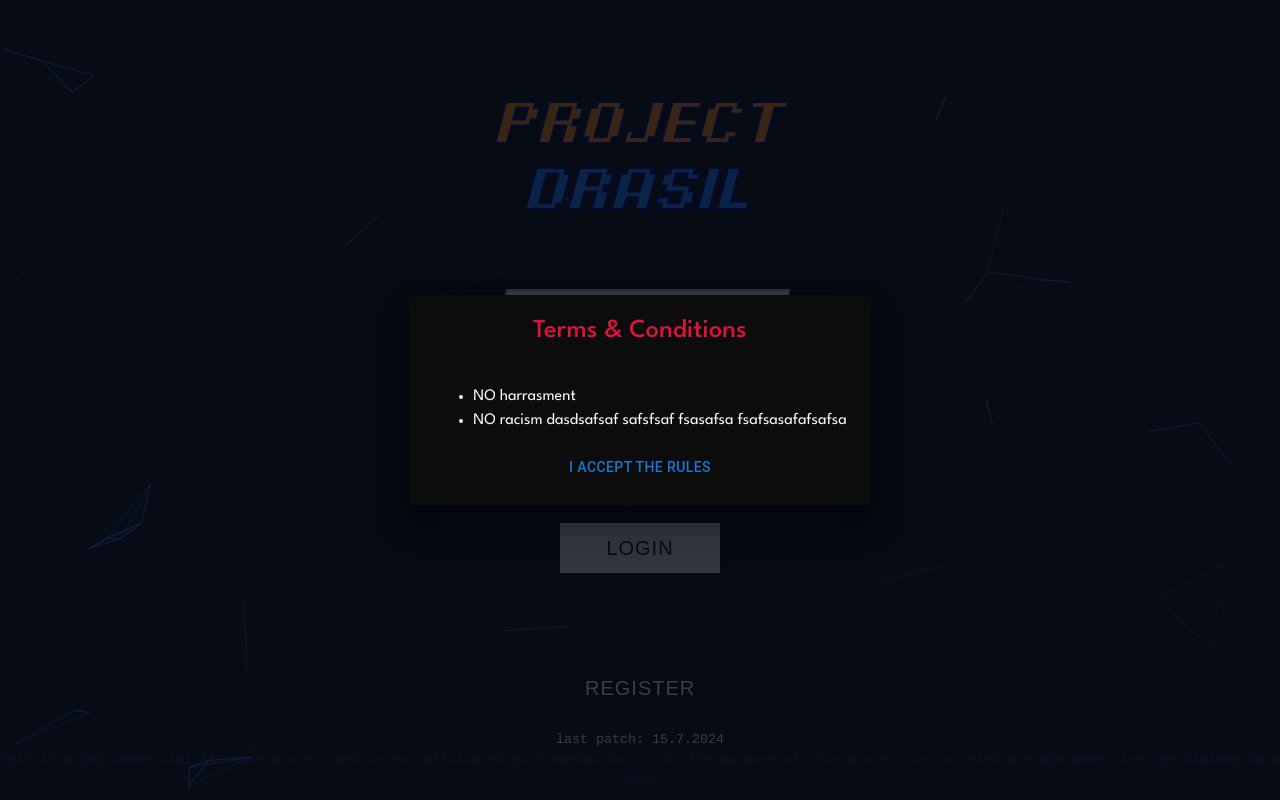
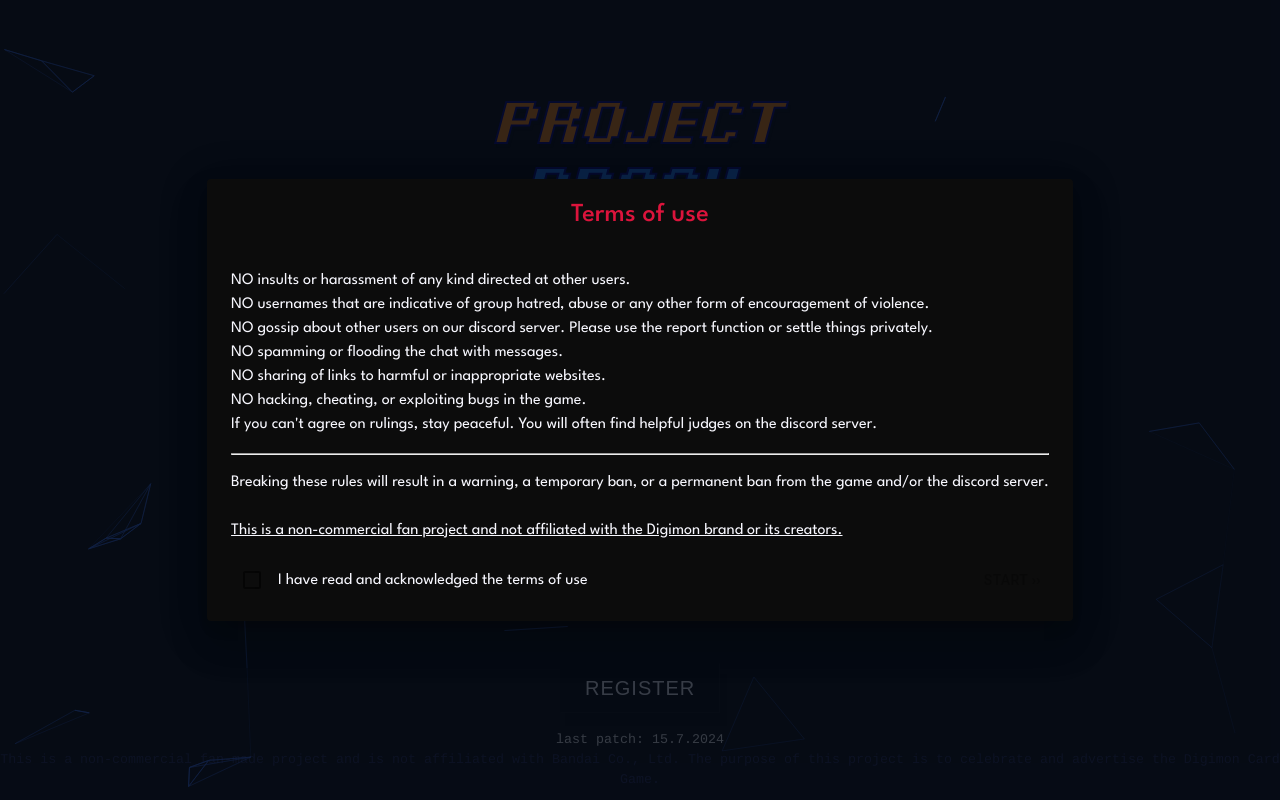
Before and after one commit to WE-Kaito/digimon-tcg-simulator, a React (Vite) app in the folder frontend/: page /login in a window 1280 px wide. Built offline with nearby package versions, Linux system fonts and the light colour scheme; no server answers; the HTML template or start-up script is replaced by a standard one; a web font is replaced by a local one.

Commit message:
* add terms of use * add long press to components with custom context menu

```diff
--- a/frontend/src/components/Card.tsx
+++ b/frontend/src/components/Card.tsx
@@ -17,6 +17,7 @@
 import {CSS} from '@dnd-kit/utilities';
 import {WSUtils} from "../pages/GamePage.tsx";
 import {useGameUIStates} from "../hooks/useGameUIStates.ts";
+import {useLongPress} from "../hooks/useLongPress.ts";
 
 const digimonLocations = ["myDigi1", "myDigi2", "myDigi3", "myDigi4", "myDigi5", "myDigi6", "myDigi7", "myDigi8",
     "myDigi9", "myDigi10", "opponentDigi1", "opponentDigi2", "opponentDigi3", "opponentDigi4", "opponentDigi5",
@@ -182,6 +183,13 @@
     const showCardModifiers = locationsWithAdditionalInfo.includes(location) && cardWidth > 60 && !isDragging && !isDraggingStack;
     const renderModifiersOnTop = (digimonLocations.includes(location) && index === (locationCards.length - 1)) || (tamerLocations.includes(location) && index === 0);
 
+    function onLongPress(e: React.TouchEvent<HTMLImageElement>) {
+        if (myBALocations.includes(location)) setCardToSend(card.id, location);
+        onContextMenu?.(e as unknown as React.MouseEvent<HTMLDivElement, MouseEvent>);
+    }
+
+    const { handleTouchStart, handleTouchEnd } = useLongPress({onLongPress});
+
     return (
         <Wrapper id={index === locationCards.length - 1 ? location : ""}
                  style={{...style, ...(isDragging && { transform: transformWithoutRotation, zIndex: 9999 })}}
@@ -236,6 +244,7 @@
 
             {((!isDragging && !isPartOfDraggedStack) || isHandHidden) && <StyledImage
                 style={{ ...(isDragging && isHandHidden && {transform: CSS.Translate.toString(transform), cursor: "grabbing"})}}
+                className={"prevent-default-long-press"}
                 onClick={handleClick}
                 onDoubleClick={handleTiltCard}
                 onMouseEnter={handleHover}
@@ -248,6 +257,9 @@
                 activeEffect={renderEffectAnimation}
                 targeted={renderTargetAnimation}
                 isTopCard={index === locationCards?.length - 1}
+                onTouchStart={handleTouchStart}
+                onTouchEnd={handleTouchEnd}
+                onTouchMove={handleTouchEnd}
                 onError={() => {
                     setImageError?.(true);
                     setCardImageUrl(cardBackSrc);
--- a/frontend/src/components/game/PlayerBoardSide/PlayerDeck.tsx
+++ b/frontend/src/components/game/PlayerBoardSide/PlayerDeck.tsx
@@ -7,6 +7,7 @@
 import {WSUtils} from "../../../pages/GamePage.tsx";
 import {useSound} from "../../../hooks/useSound.ts";
 import {useDroppable} from "@dnd-kit/core";
+import {useLongPress} from "../../../hooks/useLongPress.ts";
 
 export default function PlayerDeck({ wsUtils } : { wsUtils?: WSUtils }) {
     const [myDeckField, mySleeve, nextPhaseTrigger, moveCard] = useGameBoardStates((state) => [
@@ -32,6 +33,10 @@
         }
     }
 
+    const onLongPress = (event: React.TouchEvent) => showDeckMenu({event});
+
+    const { handleTouchStart, handleTouchEnd } = useLongPress({onLongPress})
+
     return (
         <Container>
             <StyledSpan>{myDeckField.length}</StyledSpan>
@@ -39,6 +44,8 @@
             <DeckImg ref={deckTopRef} alt="deck" src={getSleeve(mySleeve)} isOver={isOverTop}
                      onClick={handleClick} onContextMenu={(e) => showDeckMenu({event: e})}
                      style={{ pointerEvents: canDropToBottom ? "none" : "unset", zIndex: isOverTop? -1: "unset" }}
+                     className={"prevent-default-long-press"}
+                     onTouchStart={handleTouchStart} onTouchEnd={handleTouchEnd}
             />
 
             <DeckBottomZone ref={deckBottomRef} isOver={isOverBottom}>
--- a/frontend/src/components/game/PlayerBoardSide/PlayerSecurityStack.tsx
+++ b/frontend/src/components/game/PlayerBoardSide/PlayerSecurityStack.tsx
@@ -12,6 +12,7 @@
 import useResponsiveFontSize from "../../../hooks/useResponsiveFontSize.ts";
 import {WSUtils} from "../../../pages/GamePage.tsx";
 import {useDndContext} from "@dnd-kit/core";
+import {useLongPress} from "../../../hooks/useLongPress.ts";
 
 export default function PlayerSecurityStack({wsUtils}: { wsUtils?: WSUtils }) {
     const mySleeve = useGameBoardStates((state) => state.mySleeve);
@@ -47,6 +48,12 @@
         if(!isDraggingFromSecurity) setIsOpen(false); // prevents being stuck in open state after drop
     }, [isDraggingFromSecurity]);
 
+    function onLongPress(event: React.TouchEvent<HTMLImageElement>) {
+        if (!isDisabled) showSecurityStackMenu({event})
+    }
+
+    const { handleTouchStart, handleTouchEnd } = useLongPress({onLongPress});
+
     return (
         <Container ref={fontContainerRef}>
             <Tooltip TransitionComponent={MuiZoom} sx={{width: "100%"}}
@@ -76,16 +83,20 @@
                                             }
                                         </Fragment>
                                 )}
-                            </div>}>
+                            </div>}
+            >
                 <SecuritySpan onContextMenu={(e) => !isDisabled && showSecurityStackMenu({event: e})}
                               id={"mySecurity"}
                               style={{fontSize, cursor: isDisabled ? "not-allowed" : "pointer"}}
                               onClick={() => !isDisabled && sendSecurityReveal?.()}
+                              onTouchStart={handleTouchStart}
+                              onTouchEnd={handleTouchEnd}
+                              className={"prevent-default-long-press"}
                 >
                     {mySecurity.length}
                 </SecuritySpan>
             </Tooltip>
-            <SecurityAnimationImg alt={"mySS"} src={mySecurityAnimation}/>
+            <SecurityAnimationImg alt={"mySS"} src={mySecurityAnimation} className={"prevent-default-long-press"}/>
         </Container>
     );
 }
@@ -108,7 +119,6 @@
   font-style: normal;
   font-size: 2em;
   text-shadow: #111921 1px 1px 1px;
-  user-select: none;
   cursor: pointer;
   color: #5ba2cb;
   transition: all 0.15s ease;
--- a/frontend/src/components/login/TermsAndConditionsDialog.tsx
+++ b/frontend/src/components/login/TermsAndConditionsDialog.tsx
@@ -1,23 +1,48 @@
-import {Button, DialogContent, DialogTitle} from "@mui/material";
+import {Button, Checkbox, DialogContent, DialogTitle} from "@mui/material";
 import MenuDialog from "../MenuDialog.tsx";
 import {useTutorialStates} from "../../hooks/useTutorialStates.ts";
+import {useState} from "react";
 
 export default function TermsAndConditionsDialog() {
     const [hasAcceptedRules, setHasAcceptedRules] = useTutorialStates((state) => [
-        state.hasAcceptedRules, state.hasAcceptedRules]);
+        state.hasAcceptedRules, state.setHasAcceptedRules]);
+
+    const [checked, setChecked] = useState(false);
 
     return (
         <MenuDialog open={!hasAcceptedRules} >
             <DialogTitle sx={{ color: "crimson", fontFamily: "League Spartan, sans-serif", fontSize: 26, textAlign: "center"}}>
-                Terms & Conditions
+                Terms of use
             </DialogTitle>
             <DialogContent sx={{ color: "ghostwhite", fontFamily: "League Spartan, sans-serif" }}>
-                <ul>
-                    <li>NO harrasment</li>
-                    <li>NO racism dasdsafsaf  safsfsaf fsasafsa fsafsasafafsafsa</li>
-                </ul>
-                <div style={{ width: "100%", display: "flex", justifyContent: "center" }}>
-                    <Button>I accept the rules</Button>
+                <p>
+                    NO insults or harassment of any kind directed at other users.
+                    <br />
+                    NO usernames that are indicative of group hatred, abuse or any other form of encouragement of violence.
+                    <br />
+                    NO gossip about other users on our discord server. Please use the report function or settle things privately.
+                    <br />
+                    NO spamming or flooding the chat with messages.
+                    <br />
+                    NO sharing of links to harmful or inappropriate websites.
+                    <br />
+                    NO hacking, cheating, or exploiting bugs in the game.
+                    <br />
+                    If you can't agree on rulings, stay peaceful. You will often find helpful judges on the discord server.
+                </p>
+                <hr />
+                <p>
+                    Breaking these rules will result in a warning, a temporary ban, or a permanent ban from the game and/or the discord server.
+                    <br />
+                    <br />
+                    <u>This is a non-commercial fan project and not affiliated with the Digimon brand or its creators.</u>
+                </p>
+                <div style={{ width: "100%", display: "flex", justifyContent: "space-between"}}>
+                    <div style={{ display: "flex", gap: 5, alignItems: "center" }}>
+                        <Checkbox checked={checked} onChange={() => setChecked(!checked)}/>
+                        <span style={{ transform: "translateY(1px)"}}>I have read and acknowledged the terms of use</span>
+                    </div>
+                    <Button disabled={!checked} onClick={() => setHasAcceptedRules(true)}>START ››</Button>
                 </div>
             </DialogContent>
         </MenuDialog>
--- /dev/null
+++ b/frontend/src/hooks/useLongPress.ts
@@ -0,0 +1,45 @@
+import {useRef} from "react";
+
+type UseLongPressProps = {
+    onLongPress: (e: React.TouchEvent<never>) => void;
+    timeout?: number;
+}
+
+type UseLongPressReturn = {
+    handleTouchStart: (e: React.TouchEvent<never>) => void;
+    handleTouchEnd: () => void;
+}
+
+/**
+ * This hook is used to detect long press events on a component for touch devices.
+ *
+ * To prevent default behavior also use the "prevent-default-long-press" class on the element.
+ *
+ * @param onLongPress function to be called when long press is detected
+ * @param timeout time in milliseconds until long press is detected
+ *
+ * @example:
+ * const onLongPress = (e: React.TouchEvent<HTMLImageElement>) => showContextMenu({event});
+ *
+ * const { handleTouchStart, handleTouchEnd } = useLongPress({onLongPress});
+ *
+ * return (
+ *    <img src={imageSrc} alt={"example-alt-text"}
+ *         onContextMenu={(event) => showContextMenu({event})}
+ *         onTouchStart={handleTouchStart}
+ *         onTouchEnd={handleTouchEnd}
+ *         className="prevent-default-long-press"
+ *    />
+ * );
+*/
+export function useLongPress({ onLongPress, timeout = 1000 }: UseLongPressProps): UseLongPressReturn {
+    const pressTimerRef = useRef(0);
+
+    const handleTouchStart = (e: React.TouchEvent<never>) => {
+        pressTimerRef.current = setTimeout(() => onLongPress(e), timeout);
+    };
+
+    const handleTouchEnd = () => clearTimeout(pressTimerRef.current);
+
+    return { handleTouchStart, handleTouchEnd };
+}
--- a/frontend/src/index.css
+++ b/frontend/src/index.css
@@ -271,3 +271,11 @@
         color: floralwhite;
     }
 }
+
+.prevent-default-long-press {
+    -webkit-touch-callout: none; /* iOS Safari */
+    -webkit-user-select: none;   /* Chrome/Safari/Opera */
+    -moz-user-select: none;      /* Firefox */
+    -ms-user-select: none;       /* Internet Explorer/Edge */
+    user-select: none;
+}
```
